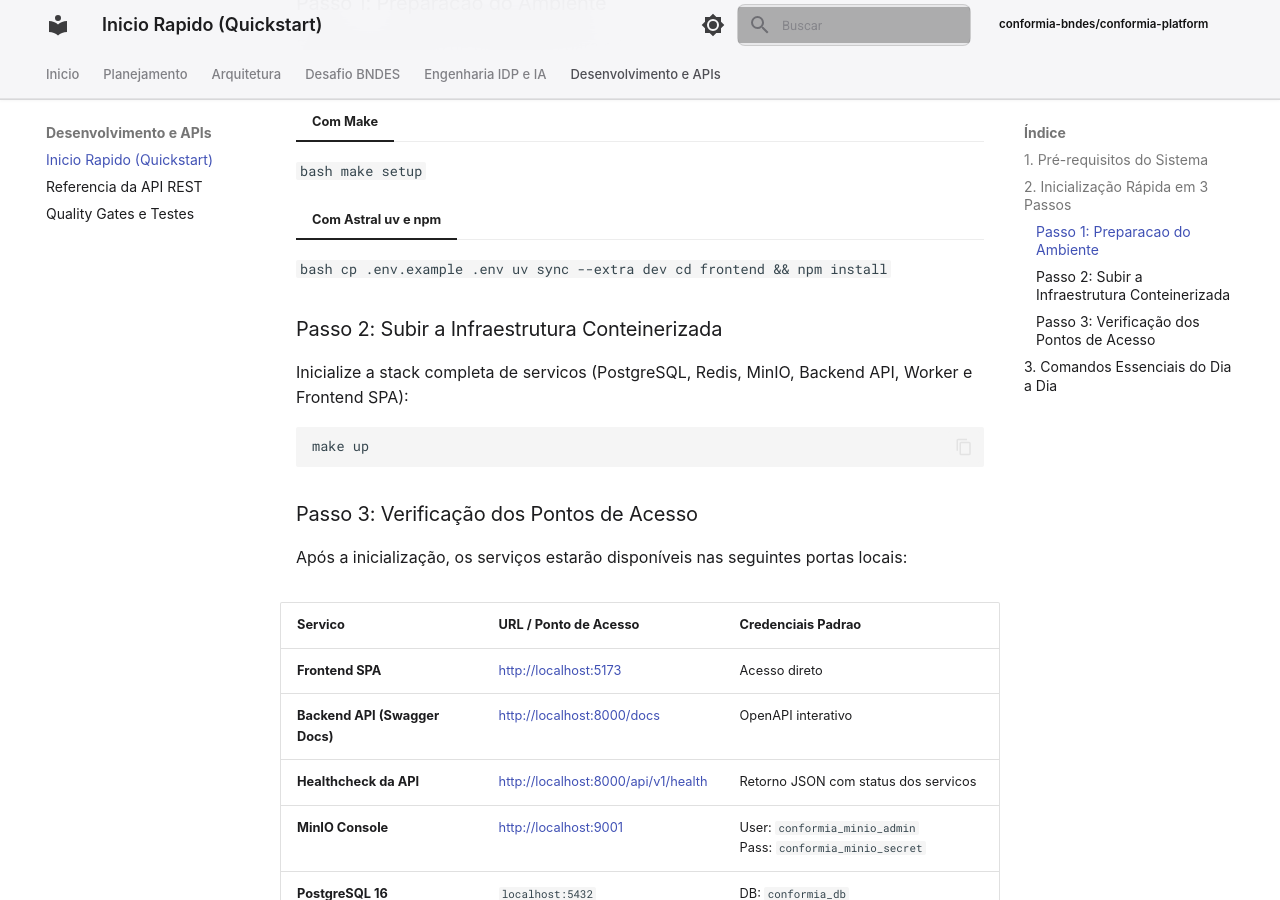
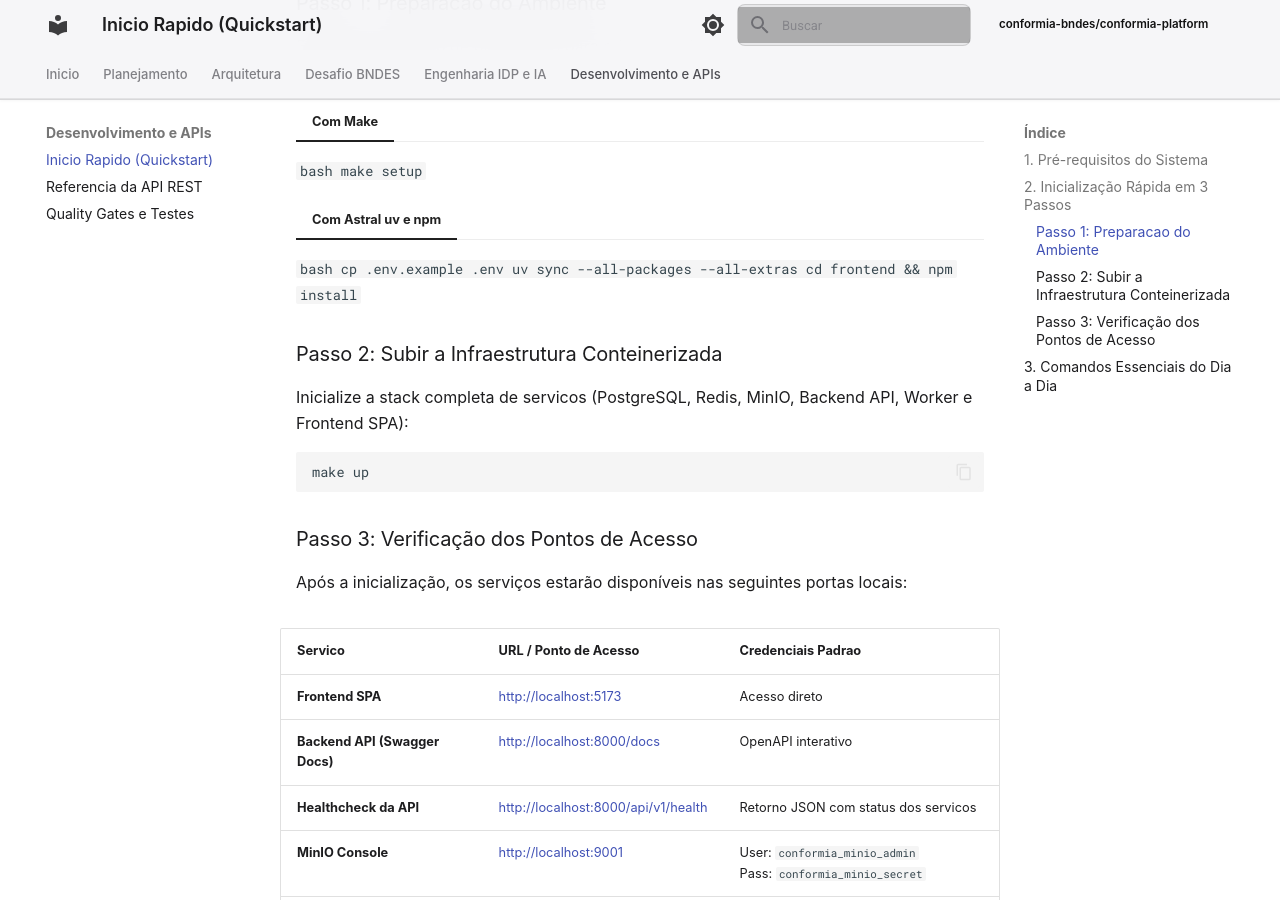
Before and after one commit to conformia-bndes/conformia-platform, an MkDocs documentation site: the page built from docs/development/quickstart.md, in a window 1280 px wide and 900 px high, scrolled down 763 px. Built offline with MkDocs 1.6.1 and Material for MkDocs 9.7.7, drawn with Linux system fonts in a browser that asks for light colours; comment, search, counter and statistics services are not loaded.

Commit message:
fix(docs): atualizar comando de sincronização de dependências para incluir todos os pacotes e extras

```diff
--- a/docs/development/quickstart.md
+++ b/docs/development/quickstart.md
@@ -29,7 +29,7 @@ Execute o comando de preparação para criar o arquivo `.env` e sincronizar as d
 === "Com Astral uv e npm"
 `bash
     cp .env.example .env
-    uv sync --extra dev
+    uv sync --all-packages --all-extras
     cd frontend && npm install
     `
 
```
Also changed, not shown: README.md (+1 -1 lines), 1 other file.
